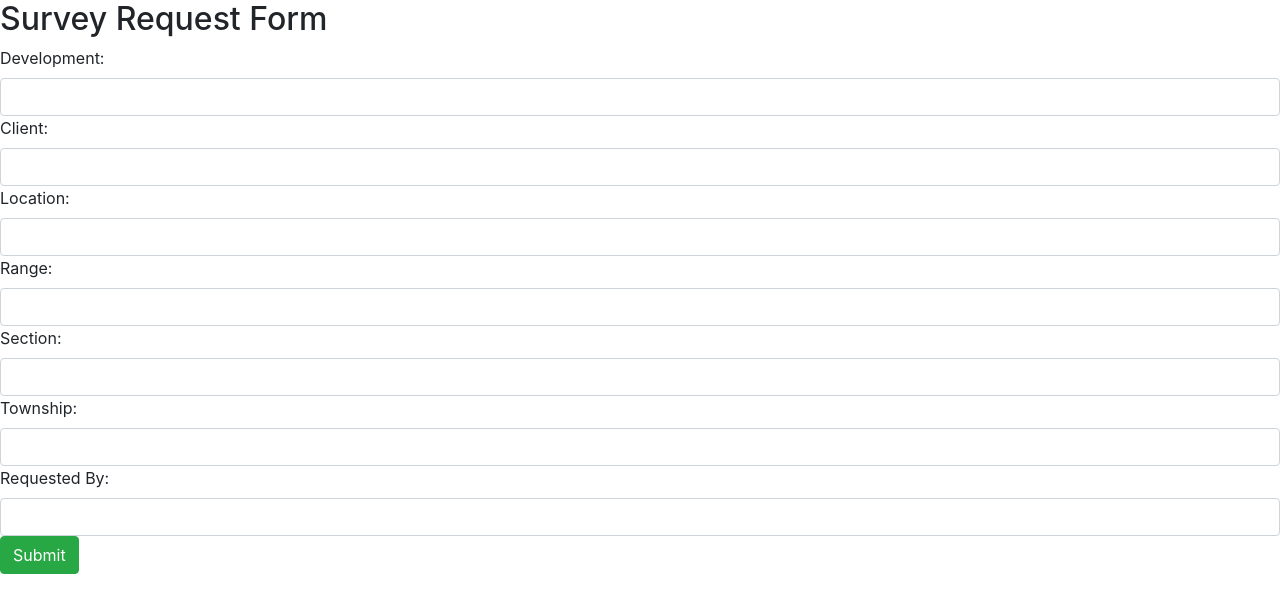
After one commit to Spots87/JonesEngineeringINFX435, a Flask app: page /requestsurvey in a window 1280 px wide. The commit adds this page. Shown: the top 613 px of the page. Run offline with Flask 2, Linux system fonts and the light colour scheme; some libraries are stand-ins or nearby versions.

Commit message:
functioning form for surveyRequest

```diff
--- a/app.py
+++ b/app.py
@@ -1,8 +1,11 @@
-from flask import Flask, render_template
+from flask import Flask, render_template, request, flash, redirect, url_for
+from sqlalchemy import Column, String, Integer, Sequence, Date
+from wtforms import Form, TextField, validators, StringField, SubmitField
 import flask_sqlalchemy
 import flask_restless
 import flask_bootstrap
-from sqlalchemy import Column, String, Integer, Sequence
+import datetime
+import requests
 
 app = Flask(__name__)
 
@@ -12,14 +15,78 @@ app.config.from_pyfile('config.py')
 
 db = flask_sqlalchemy.SQLAlchemy(app)
 
+manager = flask_restless.APIManager(app, flask_sqlalchemy_db=db)
+
+class SurveyRequestForm(Form):
+    development = TextField("Development Name: ", validators=[validators.required()])
+    client      = TextField("Client Name: ", validators=[validators.required()])
+    location    = TextField("Location Name: ", validators=[validators.required()])
+    sRange      = TextField("Range: ", validators=[validators.required()])
+    section     = TextField("Section: ", validators=[validators.required()])
+    township    = TextField("Township: ", validators=[validators.required()])
+    requestedBy = TextField("Requested By: ", validators=[validators.required()])
+
+def _getDate():
+    return datetime.datetime.now()
+
+#fields need to be all lowercase and same name as db
+class SurveyRequest(db.Model):
+    __tablename__ = 'surveyrequest'
+    jobno = db.Column(Integer, Sequence('job_id_seq'), primary_key=True)
+    development = db.Column(String)
+    client = db.Column(String)
+    contractdate = db.Column(Date, default=_getDate)
+    location = db.Column(String)
+    range = db.Column(String)
+    section = db.Column(Integer)
+    township = db.Column(String)
+    daterequested = db.Column(Date, default=_getDate)
+    requestedby = db.Column(String)
+    completiondate = db.Column(Date, nullable=True)
+    istwosetsdrawings = db.Column(String, nullable=True)
+    restakecount = db.Column(Integer)
+
+
+
 class Task(db.Model):
     __tablename__ = 'task'
     taskno = db.Column(Integer, Sequence('task_id_seq'), primary_key=True)
     description = db.Column(String)
 
-manager = flask_restless.APIManager(app, flask_sqlalchemy_db=db)
-manager.create_api(Task, methods=['GET', 'POST', 'PATCH', 'DELETE'])
 
-@app.route('/')
+@app.route('/home')
 def home():
     return render_template('index.html')
+
+@app.route('/requestsurvey', methods=['GET', 'POST'])
+def requestSurvey():
+    form = SurveyRequestForm(request.form)
+
+    if request.method == 'POST':
+
+        if form.validate():
+
+            data = {'development': request.form['development'],
+                    'client': request.form['client'],
+                    'location': request.form['location'],
+                    'range': request.form['sRange'],
+                    'section': int(request.form['section']),
+                    'township': request.form['township'],
+                    'requestedby': request.form['requestedBy']
+            }
+            print(data)
+            response = requests.post('http://localhost:5000/api/surveyrequest', json=data)
+            if response.status_code == requests.codes.created:
+                flash('Request Created')
+                return redirect(url_for('home'))
+            else:
+                flash(f'Error {response.status_code}. {response.text}')
+
+        else:
+            flash('Error. All form fields are required')
+    return render_template('requestSurvey.html', form=form)
+
+
+
+manager.create_api(SurveyRequest, methods=['GET', 'POST', 'PATCH', 'DELETE'])
+manager.create_api(Task, methods=['GET', 'POST', 'PATCH', 'DELETE'])
--- a/config.py
+++ b/config.py
@@ -2,3 +2,4 @@ USER = 'system'
 PASSWORD = 'oracle'
 TNSNAME = 'orcl'
 SQLALCHEMY_DATABASE_URI = f'oracle+cx_oracle://{USER}:{PASSWORD}@{TNSNAME}'
+SECRET_KEY = '739dn3782048dewkdfw830an3b41840'
--- a/templates/base.html
+++ b/templates/base.html
@@ -1,17 +1,18 @@
-<!DOCTYPE html>
+<!doctype html>
 <html lang="en">
+  <head>
+    <meta charset="utf-8">
+    <meta name="viewport" content="width=device-width, initial-scale=1, shrink-to-fit=no">
 
-<head>
-    <meta charset="UTF-8">
-    <meta name="viewport" content="width=device-width, initial-scale=1.0">
-    <meta http-equiv="X-UA-Compatible" content="ie=edge">
-    <title>
-        Jones Engineering
-    </title>
-</head>
+    <link rel="stylesheet" href="https://stackpath.bootstrapcdn.com/bootstrap/4.3.1/css/bootstrap.min.css" integrity="sha384-ggOyR0iXCbMQv3Xipma34MD+dH/1fQ784/j6cY/iJTQUOhcWr7x9JvoRxT2MZw1T" crossorigin="anonymous">
 
-<body>
+    <title>Jones Engineering</title>
+  </head>
+  <body>
     {% block content %}
+    <script src="https://code.jquery.com/jquery-3.3.1.slim.min.js" integrity="sha384-q8i/X+965DzO0rT7abK41JStQIAqVgRVzpbzo5smXKp4YfRvH+8abtTE1Pi6jizo" crossorigin="anonymous"></script>
+    <script src="https://cdnjs.cloudflare.com/ajax/libs/popper.js/1.14.7/umd/popper.min.js" integrity="sha384-UO2eT0CpHqdSJQ6hJty5KVphtPhzWj9WO1clHTMGa3JDZwrnQq4sF86dIHNDz0W1" crossorigin="anonymous"></script>
+    <script src="https://stackpath.bootstrapcdn.com/bootstrap/4.3.1/js/bootstrap.min.js" integrity="sha384-JjSmVgyd0p3pXB1rRibZUAYoIIy6OrQ6VrjIEaFf/nJGzIxFDsf4x0xIM+B07jRM" crossorigin="anonymous"></script>
     {% endblock %}
-</body>
+  </body>
 </html>
--- /dev/null
+++ b/templates/requestSurvey.html
@@ -0,0 +1,50 @@
+{% extends 'base.html' %}
+
+{% block content %}
+<h2>Survey Request Form</h2>
+<form action="" method="post" role="form">
+    {{form.csrf}}
+    <div class="form group">
+        <label for="development">Development:</label>
+        <input type="text" class="form-control" id="development" name="development"></div>
+
+        <label for="client">Client:</label>
+        <input type="text" class="form-control" id="client" name="client"></div>
+
+        <label for="location">Location:</label>
+        <input type="text" class="form-control" id="location" name="location"></div>
+
+        <label for="range">Range:</label>
+        <input type="text" class="form-control" id="sRange" name="sRange"></div>
+
+        <label for="section">Section:</label>
+        <input type="text" class="form-control" id="section" name="section"></div>
+
+        <label for="township">Township:</label>
+        <input type="text" class="form-control" id="township" name="township"></div>
+
+        <label for="requestedBy">Requested By:</label>
+        <input type="text" class="form-control" id="requestedBy" name="requestedBy"></div>
+
+    <button type="submit" class="btn btn-success">Submit</button>
+    </form>
+    {% with messages = get_flashed_messages(with_categories=true) %}
+        {% if messages %}
+            {% for message in messages %}
+                {% if "Error" not in message[1]: %}
+                    <div class="alert alert-info">
+                        <p>Success</p>
+                        {{ message[1] }}
+                    </div>
+                {% endif %}
+
+                {% if "Error" in message[1]: %}
+                    <div class="alert alert-warning">
+                        {{ message[1] }}
+                    </div>
+                {% endif %}
+            {% endfor %}
+        {% endif %}
+    {% endwith %}
+   </div>
+{% endblock %}
```
Also changed, not shown: templates/index.html (+7 -1 lines).
